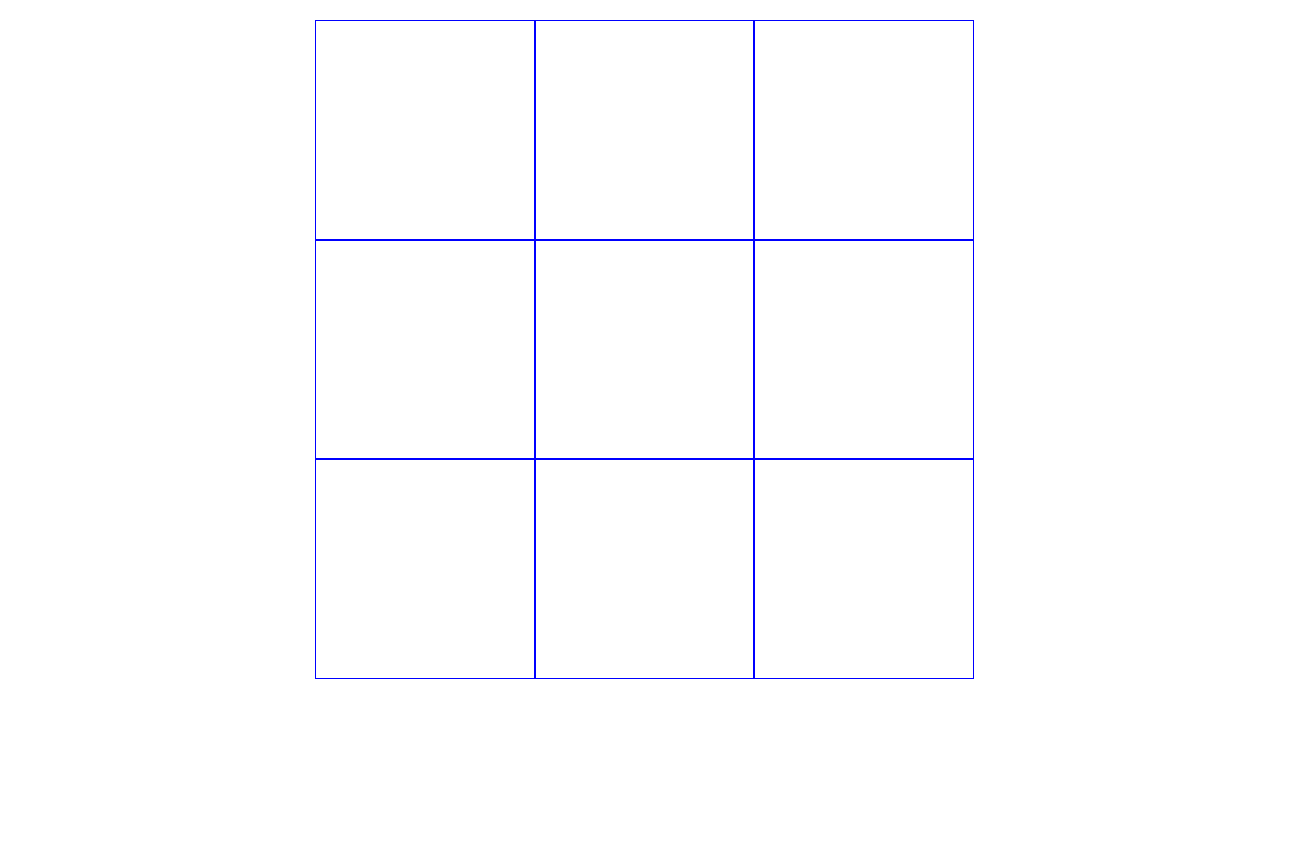
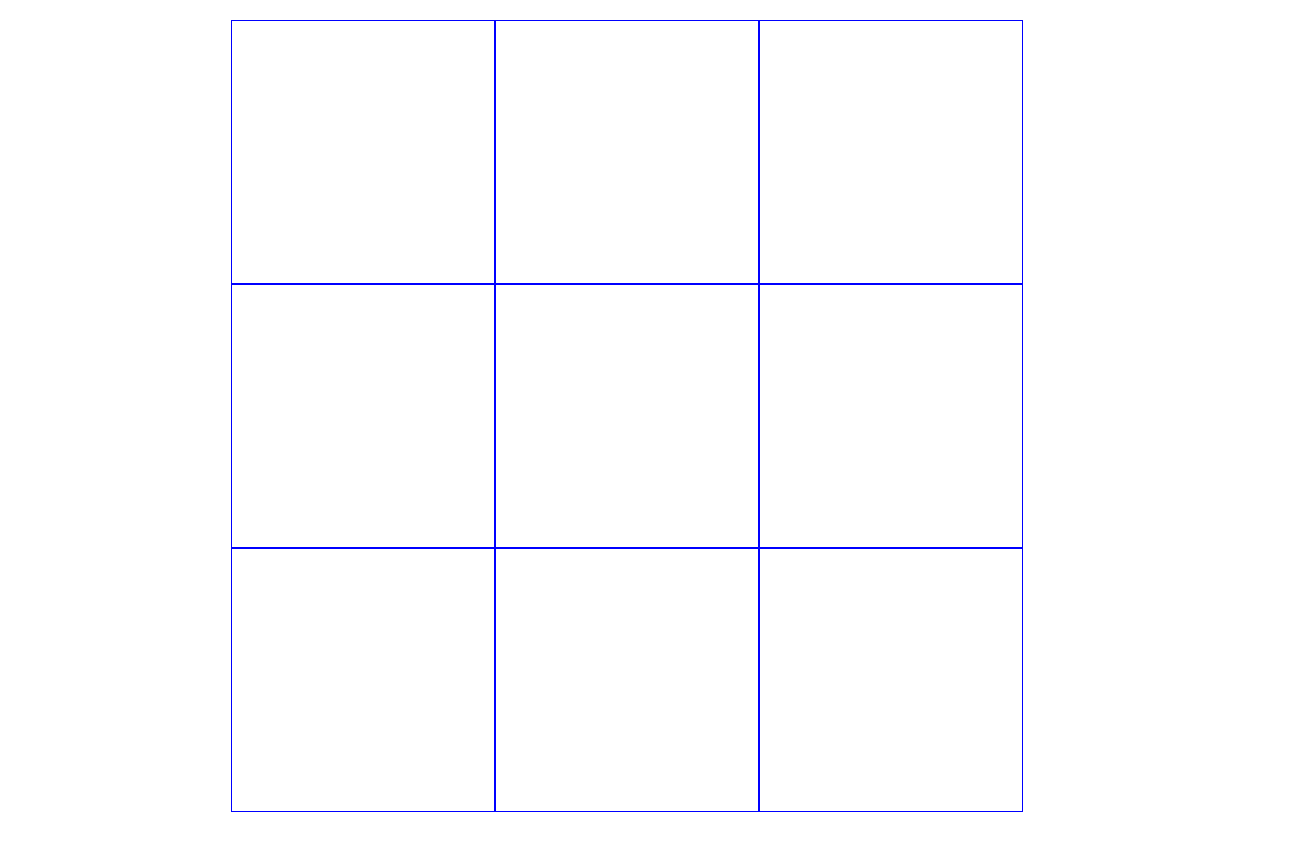
Before and after one commit to A-Novychenko/Game-X-0, a plain HTML site: page index.html in a window 1280 px wide. Shown: the whole page, 1302 px wide, since content can reach past the window. Before the commit the page ends 800 px from the top, so only its background shows below. Drawn offline with Linux system fonts and the light colour scheme.

Commit message:
Update main.css

```diff
--- a/css/main.css
+++ b/css/main.css
@@ -16,13 +16,14 @@ img {
 .container {
     padding-right: 15px;
     padding-left: 15px;
-    /* margin-top: auto;
-    margin-bottom: auto; */
-    width: 100%;
-    height: 100%;
+    margin-right: auto;
+    margin-left: auto;
+    /* max-width: 1000px;
+    width: 70%;
+    height: 70%; */
 }
 
-/*
+
 @media screen and (min-width: 480px) {
     .container {
         width: 480px;
@@ -41,18 +42,50 @@ img {
     .container {
         width: 1200px;
     }
-} */
+}
 
 .wrapper {
     margin-right: auto;
     margin-left: auto;
     /* padding: 70px; */
+    width: 250px;
+    height: 250px;
+}
+
+@media screen and (min-width: 319px) {
+    .wrapper {
+        width: 250px;
+        height: 250px;
+    }
+}
+
+@media screen and (min-width: 479px) {
+    .wrapper {
+        width: 350px;
+        height: 350px;
+    }
+}
+
+@media screen and (min-width: 719px) {
+    .wrapper {
+        width: 600px;
+        height: 600px;
+    }
+}
+
+@media screen and (min-width: 1199px) {
+    .wrapper {
+        width: 1170px;
+        height: 1170px;
+    }
 }
 
 /* GAME X-0 */
 .game__content {
-    width: 236px;
-    height: 236px;
+    /* width: 236px;
+    height: 236px; */
+    width: 70%;
+    height: 70%;
 
     margin-right: auto;
     margin-left: auto;
@@ -60,24 +93,24 @@ img {
     margin-top: 20px
 }
 
-@media screen and (min-width: 319px) {
+/* @media screen and (min-width: 319px) {
     .game__content {
-        width: 290px;
-        height: 290px;
+        width: 250px;
+        height: 250px;
     }
 }
 
 @media screen and (min-width: 479px) {
     .game__content {
-        width: 440px;
-        height: 440px;
+        width: 350px;
+        height: 350px;
     }
 }
 
 @media screen and (min-width: 719px) {
     .game__content {
-        width: 680px;
-        height: 680px;
+        width: 600px;
+        height: 600px;
     }
 }
 
@@ -115,7 +148,7 @@ img {
         width: 1170px;
         height: 1170px;
     }
-}
+} */
 
 .game__item {
     display: inline-block;
@@ -156,6 +189,7 @@ img {
     z-index: 100;
     width: 100%;
     height: 100%;
+    /* max-width: 300px; */
     padding: 93px 15px 94px;
     overflow-y: scroll;
     overflow-x: hidden;
```
